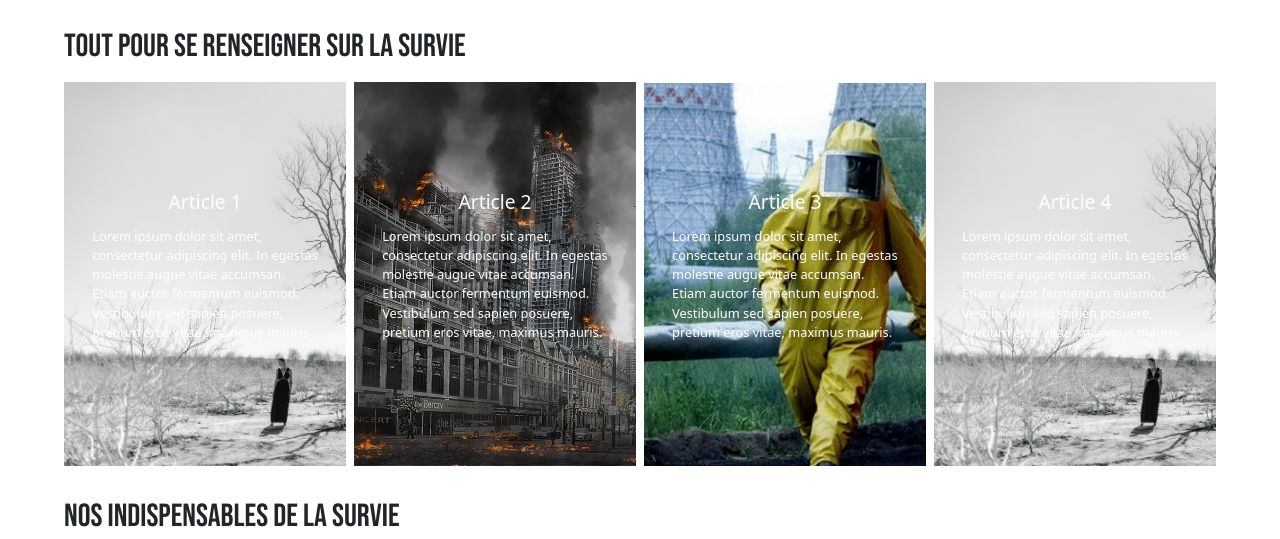
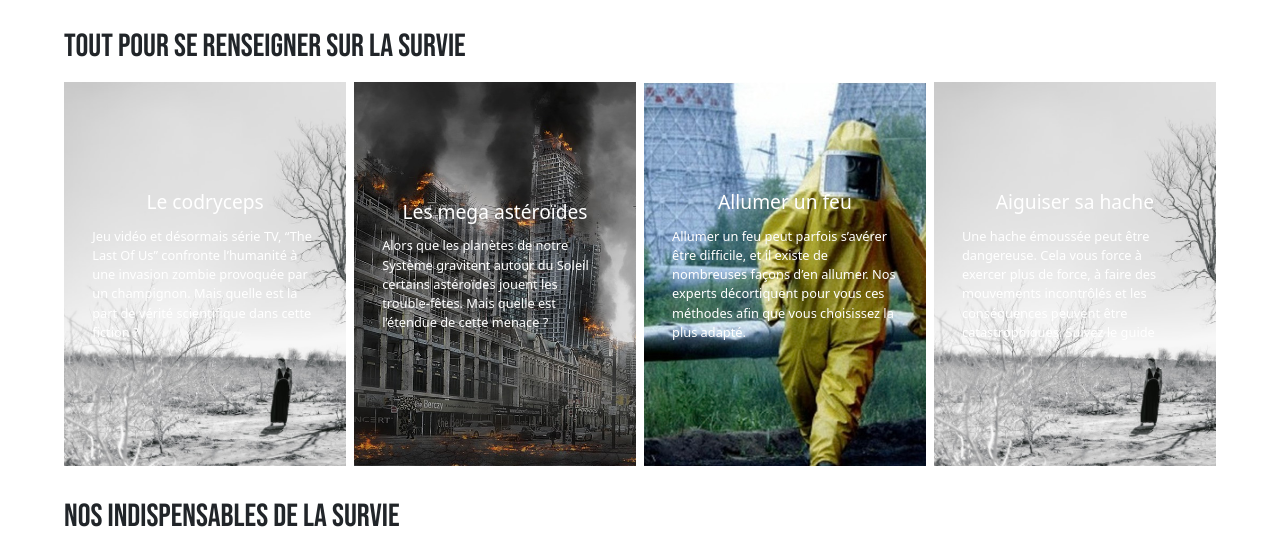
Before and after one commit to WildCodeSchool/2023-02-PHP-Bordeaux-SwiftForce, a PHP site: template src/View/Home/index.html.twig in a window 1280 px wide. Shown: the part 1048-1587 px from the top of the page. Run offline with PHP 8.4, Linux system fonts and the light colour scheme; the template is opened without the code that fills it, so the values that code supplies are empty; some libraries are stand-ins or nearby versions.

Commit message:
modificated article blog

```diff
--- a/src/View/Home/index.html.twig
+++ b/src/View/Home/index.html.twig
@@ -57,20 +57,20 @@
         <h2>Tout pour se renseigner sur la survie</h2>
         <div class="blog_articles_pc">
             <div class="article1">
-                <h3>Article 1</h3>
-                <p>Lorem ipsum dolor sit amet, consectetur adipiscing elit. In egestas molestie augue vitae accumsan. Etiam auctor fermentum euismod. Vestibulum sed sapien posuere, pretium eros vitae, maximus mauris.</p>
+                <h3>Le codryceps</h3>
+                <p>Jeu vidéo et désormais série TV, “The Last Of Us” confronte l’humanité à une invasion zombie provoquée par un champignon. Mais quelle est la part de vérité scientifique dans cette fiction ?</p>
             </div>
             <div class="article2">
-                <h3>Article 2</h3>
-                <p>Lorem ipsum dolor sit amet, consectetur adipiscing elit. In egestas molestie augue vitae accumsan. Etiam auctor fermentum euismod. Vestibulum sed sapien posuere, pretium eros vitae, maximus mauris.</p>
+                <h3>Les mega astéroïdes</h3>
+                <p>Alors que les planètes de notre Système gravitent autour du Soleil certains astéroïdes jouent les trouble-fêtes. Mais quelle est l’étendue de cette menace ?</p>
             </div>
             <div class="article3">
-                <h3>Article 3</h3>
-                <p>Lorem ipsum dolor sit amet, consectetur adipiscing elit. In egestas molestie augue vitae accumsan. Etiam auctor fermentum euismod. Vestibulum sed sapien posuere, pretium eros vitae, maximus mauris.</p>
+                <h3>Allumer un feu</h3>
+                <p>Allumer un feu peut parfois s’avérer être difficile, et il existe de nombreuses façons d’en allumer. Nos experts décortiquent pour vous ces méthodes afin que vous choisissez la plus adapté.</p>
             </div>
             <div class="article4">
-                <h3>Article 4</h3>
-                <p>Lorem ipsum dolor sit amet, consectetur adipiscing elit. In egestas molestie augue vitae accumsan. Etiam auctor fermentum euismod. Vestibulum sed sapien posuere, pretium eros vitae, maximus mauris.</p>
+                <h3>Aiguiser sa hache</h3>
+                <p>Une hache émoussée peut être dangereuse. Cela vous force à exercer plus de force, à faire des mouvements incontrôlés et les conséquences peuvent être catastrophiques. Suivez le guide  </p>
             </div>
         </div>
         <div class="blog_articles_phone">
```
